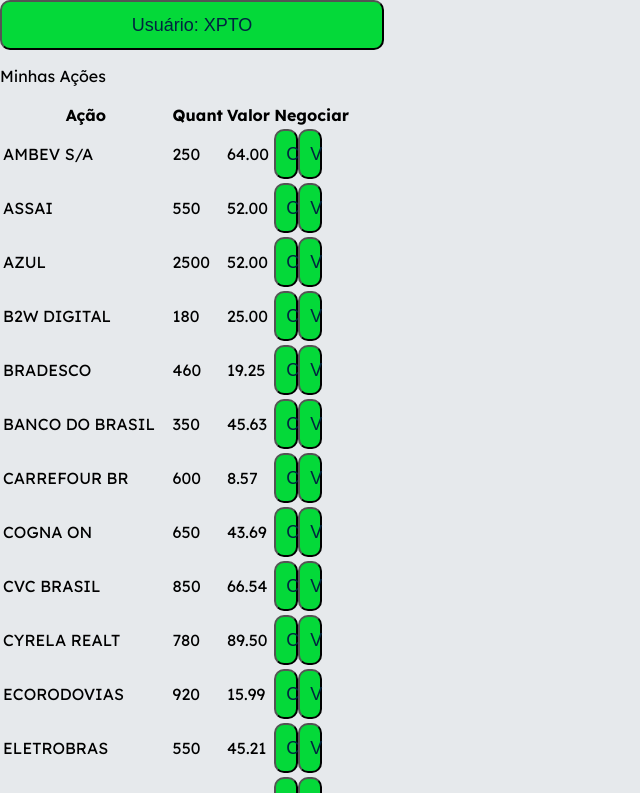
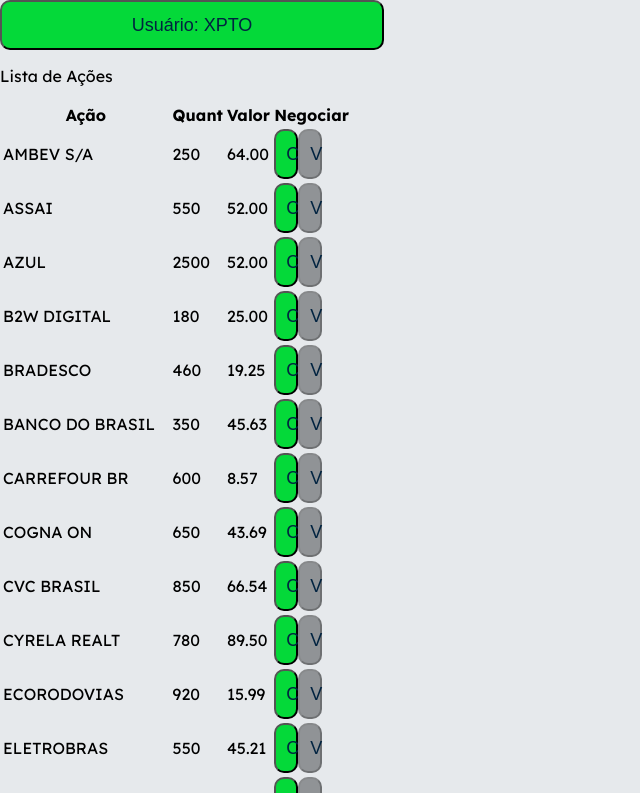
Before and after one commit to Thiaracosta/easy-inv, a React (Create React App) app: page /listActions in a window 1280 px wide. Shown: the top 793 px of the page, without its empty margins (0-640 px from the left). Built offline with nearby package versions, Linux system fonts and the light colour scheme.

Commit message:
feat: criação da lógica de como vai aparecer a tabela minhas ações - ListActions.js

```diff
--- a/src/pages/ListActions.js
+++ b/src/pages/ListActions.js
@@ -1,15 +1,22 @@
-import React, { useContext } from 'react';
+import React, { useContext, useEffect, useState } from 'react';
 import Header from '../components/Header';
 import Table from '../components/Table';
 import invContext from '../context/invContext';
 
 function ListActions() {
-  const { actions } = useContext(invContext);
+  const { actions, myActions } = useContext(invContext);
+  const [isVisible, setIsVisible] = useState(true)
 
+  useEffect(() => {
+    if (myActions !== []) {
+      setIsVisible(false);
+    }
+  }, [myActions]);
 
   return (
     <div>
       <Header/>
+    {isVisible &&
       <div>
         <Table
           actions={actions}
@@ -17,6 +24,7 @@
           title="Minhas Ações"
         />
       </div>
+    }
       <div>
         <Table
           actions={actions}
```
